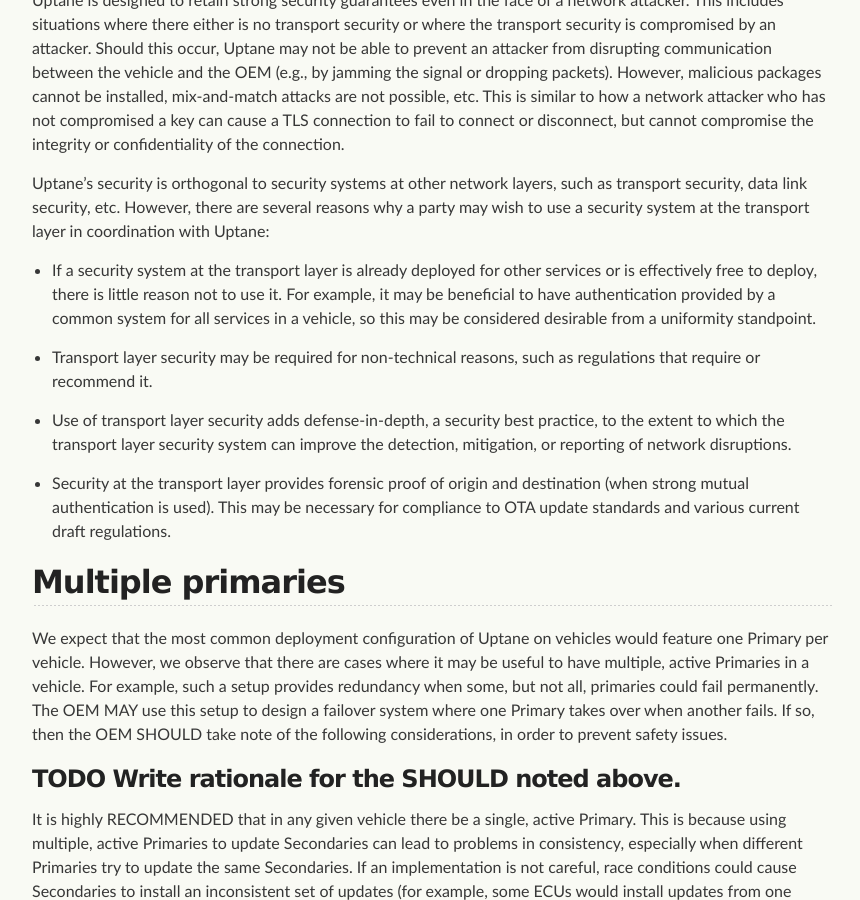
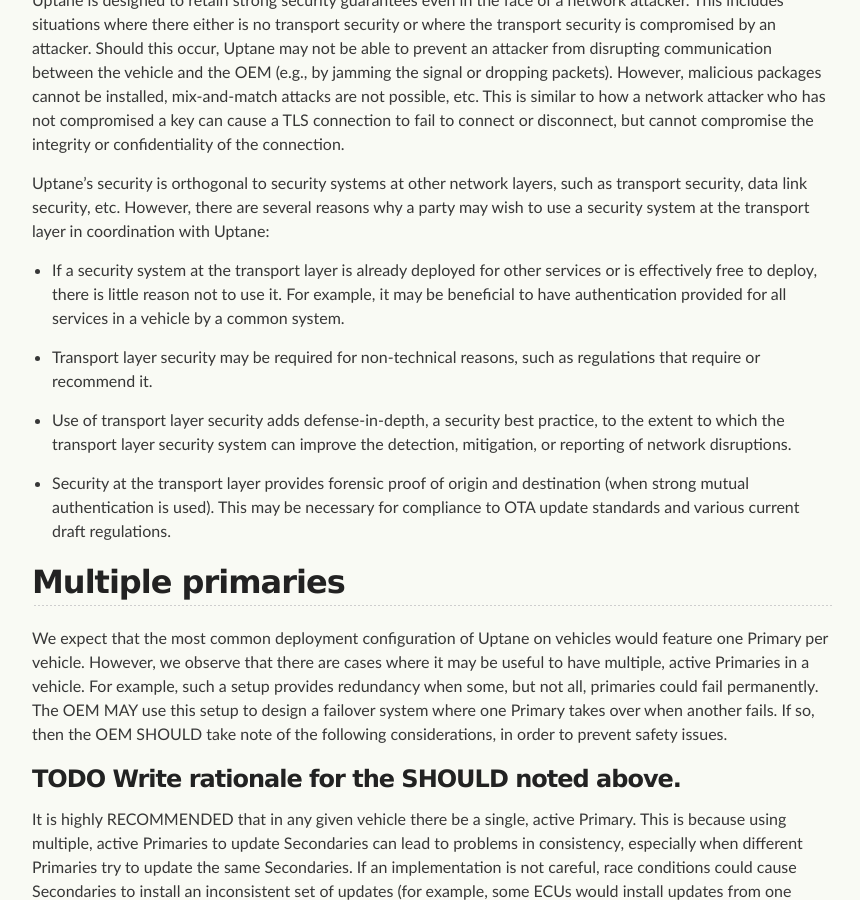
Before and after one commit to uptane/deployment-considerations, a Jekyll site: the page built from customizations.md, in a window 1280 px wide and 900 px high, scrolled down 2783 px. Shown: the whole window, without its empty margins (208-1068 px from the left). Built offline with Jekyll 4.4.1, drawn with Linux system fonts in a browser that asks for light colours; our own code applies the rules of GitHub Pages for plain Markdown files.

Commit message:
Update customizations.md
Lois's suggestion

```diff
--- a/customizations.md
+++ b/customizations.md
@@ -69,7 +69,7 @@ Uptane is designed to retain strong security guarantees even in the face of a ne
 
 Uptane's security is orthogonal to security systems at other network layers, such as transport security, data link security, etc.  However, there are several reasons why a party may wish to use a security system at the transport layer in coordination with Uptane:
 
-- If a security system at the transport layer is already deployed for other services or is effectively free to deploy, there is little reason not to use it.  For example, it may be beneficial to have authentication provided by a common system for all services in a vehicle, so this may be considered desirable from a uniformity standpoint.
+- If a security system at the transport layer is already deployed for other services or is effectively free to deploy, there is little reason not to use it.  For example, it may be beneficial to have authentication provided for all services in a vehicle by a common system.
 
 - Transport layer security may be required for non-technical reasons, such as regulations that require or recommend it.
 
```
